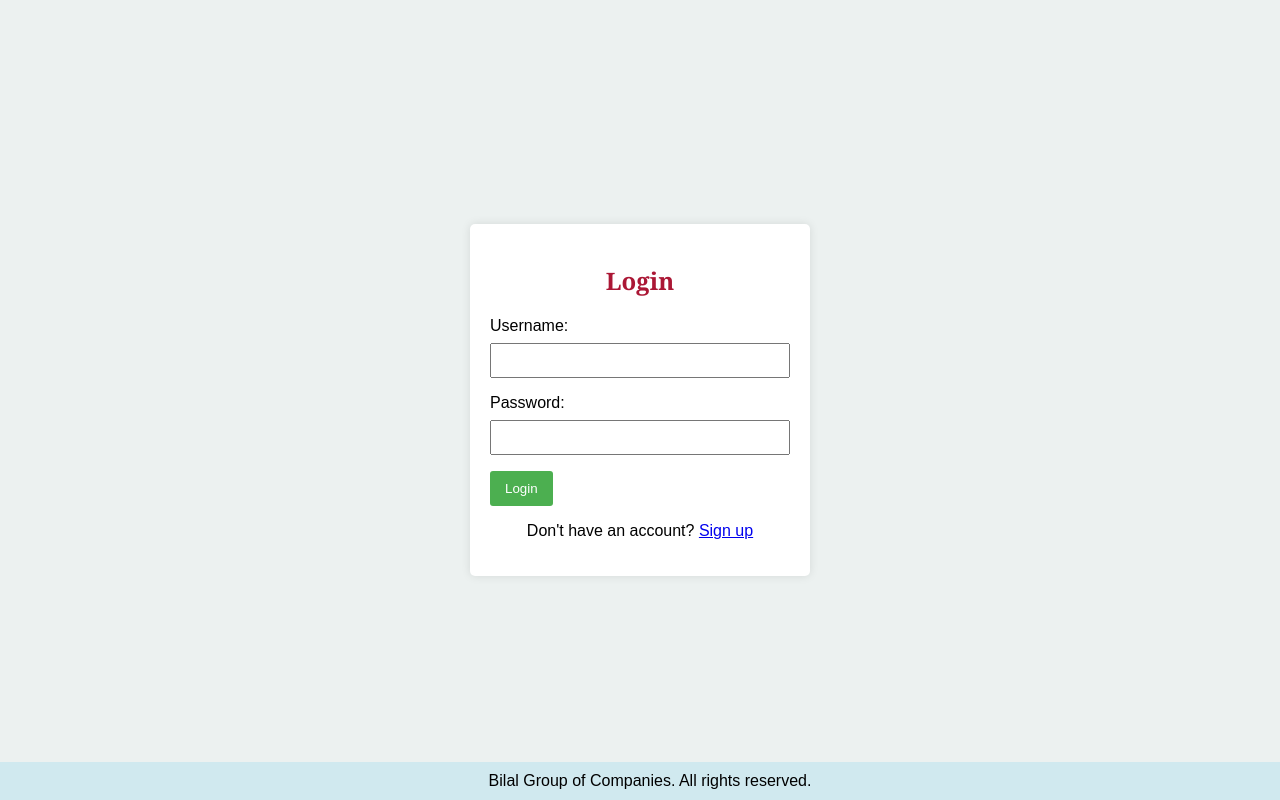
After one commit to bilal790042/Point-of-Sale-Project, a Django app: page /signIn in a window 1280 px wide. The commit adds this page. Run offline with Django 4.2, Linux system fonts and the light colour scheme.

Commit message:
File added from Computer after changes
i added sign in page and sign up pages and now i will do more project

```diff
--- /dev/null
+++ b/StartUp_Page/templates/StartUp_Page/SigninPage.html
@@ -0,0 +1,135 @@
+<!DOCTYPE html>
+<html lang="en">
+<head>
+    <meta charset="UTF-8">
+    <meta name="viewport" content="width=device-width, initial-scale=1.0">
+    <title>Login Page</title>
+    <style>
+        body {
+            font-family: Arial, sans-serif;
+            background-color: #f4f4f4;
+            margin: 0;
+            padding: 0;
+            display: flex;
+            align-items: center;
+            justify-content: center;
+            height: 100vh;
+        }
+        #footer {
+                position: fixed;
+                bottom: 0;
+                left: 0;
+                width: 100%;
+                background-color: #f4f4f4;
+                padding: 10px;
+                text-align: center;
+                color: #555;
+            }
+        h2 {
+            text-align: center;
+            margin-bottom: 20px;
+            color:rgb(171, 23, 53);
+            font-family: Cambria, Cochin, Georgia, Times, 'Times New Roman', serif;
+    }
+
+        form {
+            background-color: #ffffff;
+            padding: 20px;
+            border-radius: 5px;
+            box-shadow: 0 0 10px rgba(0, 0, 0, 0.1);
+            width: 300px;
+        }
+
+        label {
+            display: block;
+            margin-bottom: 8px;
+        }
+
+        input {
+            width: 100%;
+            padding: 8px;
+            margin-bottom: 16px;
+            box-sizing: border-box;
+        }
+
+        button {
+            background-color: #4caf50;
+            color: white;
+            padding: 10px 15px;
+            border: none;
+            border-radius: 3px;
+            cursor: pointer;
+        }
+
+        button:hover {
+            background-color: #45a049;
+        }
+
+        .signup-link {
+            text-align: center;
+            margin-top: 16px;
+        }
+    </style>
+</head>
+<body style="background-color: #ecf1f0;">
+
+
+
+<form action="{% url 'StartUp_Page:signIn' %}" method="post" id="loginForm" >
+    <h2>Login</h2>
+    <label for="username">Username:</label>
+    <input type="text" id="username" name="username" required>
+
+    <label for="password">Password:</label>
+    <input type="password" id="password" name="password" required>
+
+    <button type="button" onclick="login()">Login</button>
+
+    <p class="signup-link">Don't have an account? <a href="#" onclick="showSignup()">Sign up</a></p>
+</form>
+
+<form id="signupForm" style="display: none;">
+    <label for="newUsername">New Username:</label>
+    <input type="text" id="newUsername" name="newUsername" required>
+
+    <label for="newPassword">Password:</label>
+    <input type="password" id="newPassword" name="newPassword" required>
+
+    <label for="newPassword">Confirm Password:</label>
+    <input type="password" id="confirmPassword" name="newPassword" required>
+
+    <button type="button" onclick="signup()">Sign Up</button>
+
+    <p class="signup-link">Already have an account? <a href="#" onclick="showLogin()">Login</a></p>
+</form>
+
+<script>
+    function showSignup() {
+        document.getElementById('loginForm').style.display = 'none';
+        document.getElementById('signupForm').style.display = 'block';
+    }
+
+    function showLogin() {
+        document.getElementById('signupForm').style.display = 'none';
+        document.getElementById('loginForm').style.display = 'block';
+    }
+
+    function login() {
+        // Add your login logic here
+
+        alert('Login functionality not implemented in this example.');
+    }
+
+    function signup() {
+        // Add your signup logic here
+        alert('Signup functionality not implemented in this example.');
+    }
+</script>
+
+
+<div id="footer" style="text-align: center; margin-top: 40px; font-size: 16px; color: #000000; background-color:rgb(208, 233, 239)">
+    Bilal Group of Companies. All rights reserved.
+</div>
+
+</body>
+</html>
--- a/StartUp_Page/templates/StartUp_Page/startPage.html
+++ b/StartUp_Page/templates/StartUp_Page/startPage.html
@@ -38,11 +38,13 @@
     </header>
       <br>       <br> <br>    <br> <br>
 
+
+
     <section>
         <h3 style="margin-left: 55px; font-family:'Gill Sans', 'Gill Sans MT', Calibri, 'Trebuchet MS', sans-serif; font-size: 49px;">Welcome to our innovative world!</h3>
         <br>
         <br>
-        <a href="your-target-page.html" class="btn btn-primary" style="font-size: 24px;">Let's Start</a>
+        <a href="{% url 'StartUp_Page:signIn' %}" class="btn btn-primary" style="font-size: 24px;">Let's Start</a>
       </section>
       <br> <br>  <br>   <br> <br>    <br> <br> <br>
 
--- a/StartUp_Page/urls.py
+++ b/StartUp_Page/urls.py
@@ -2,6 +2,8 @@ from django.urls import path
 
 from . import views
 
+app_name = "StartUp_Page"
 urlpatterns = [
-    path("", views.display, name = "display page")
+    path("", views.display, name = "display_page"),
+    path("signIn", views.signIn, name = "signIn")
 ]
--- a/StartUp_Page/views.py
+++ b/StartUp_Page/views.py
@@ -4,3 +4,7 @@ from django.http import HttpResponse
 # Create your views here.
 def display(request):
     return render(request, "StartUp_Page/startPage.html");
+
+
+def signIn(request):
+    return render(request, "StartUp_Page/SigninPage.html");
```
